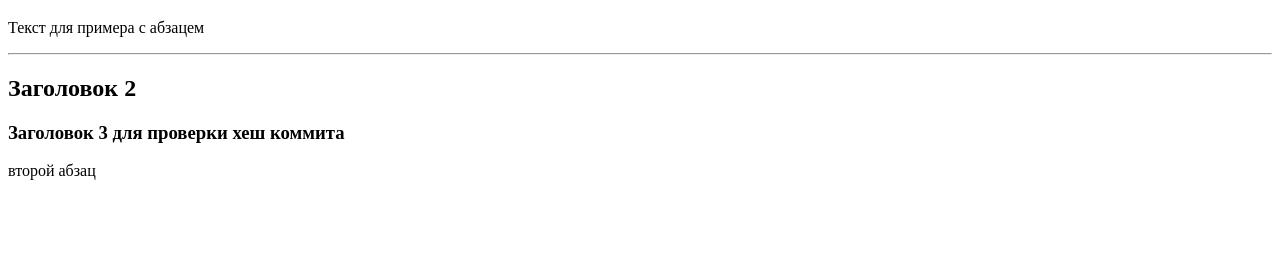
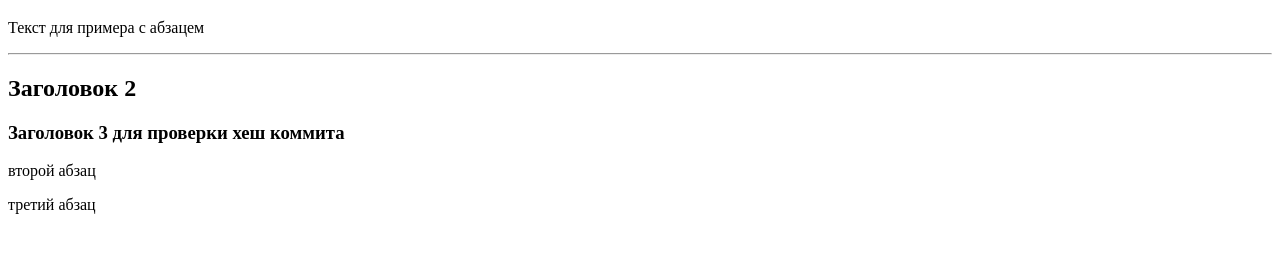
Before and after one commit to Murkina/test, a plain HTML site: page index.html in a window 1280 px wide. Shown: the part 61-314 px from the top of the page. Drawn offline with Linux system fonts and the light colour scheme.

Commit message:
второй коммит для проверки хеш

```diff
--- a/index.html
+++ b/index.html
@@ -12,6 +12,7 @@
     <h2>Заголовок 2</h2>
     <h3>Заголовок 3 для проверки хеш коммита</h3>
     <p>второй абзац</p>
+    <p>третий абзац</p>
 
 </body>
 </html>
```
